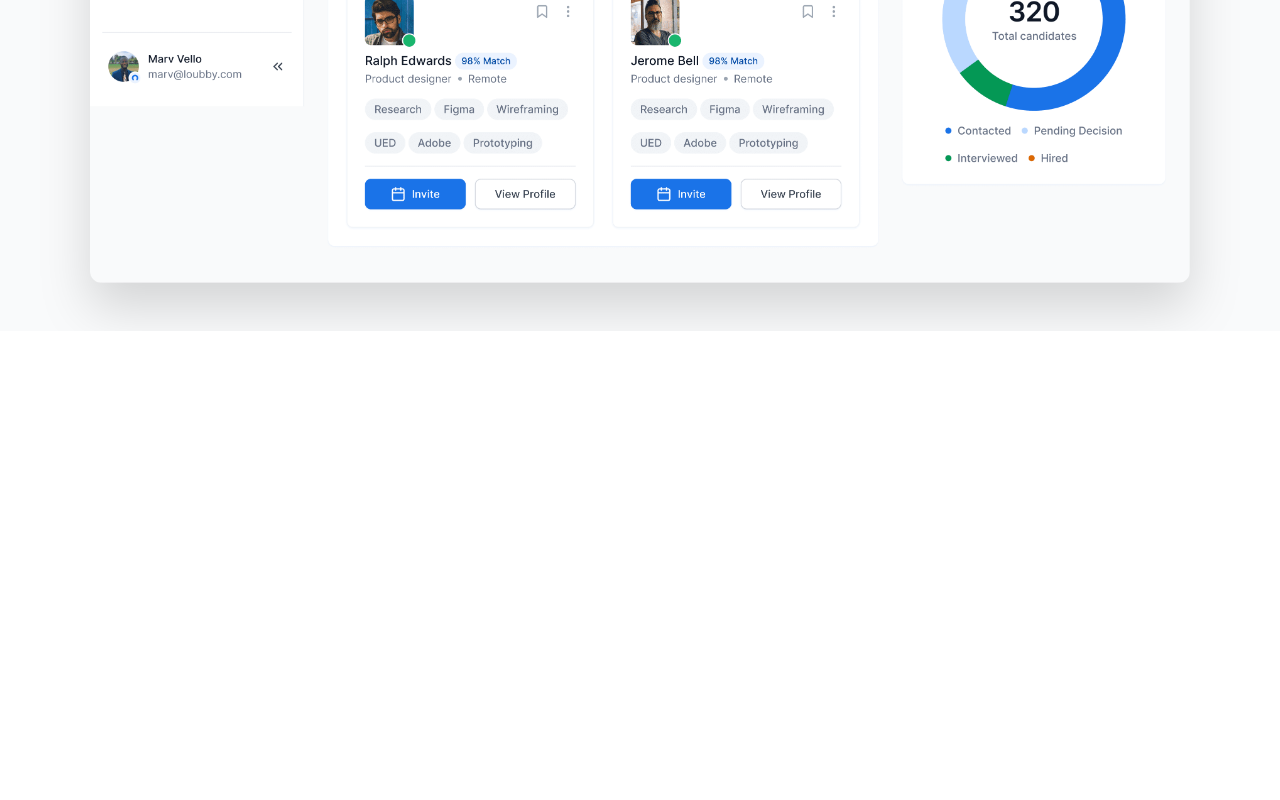
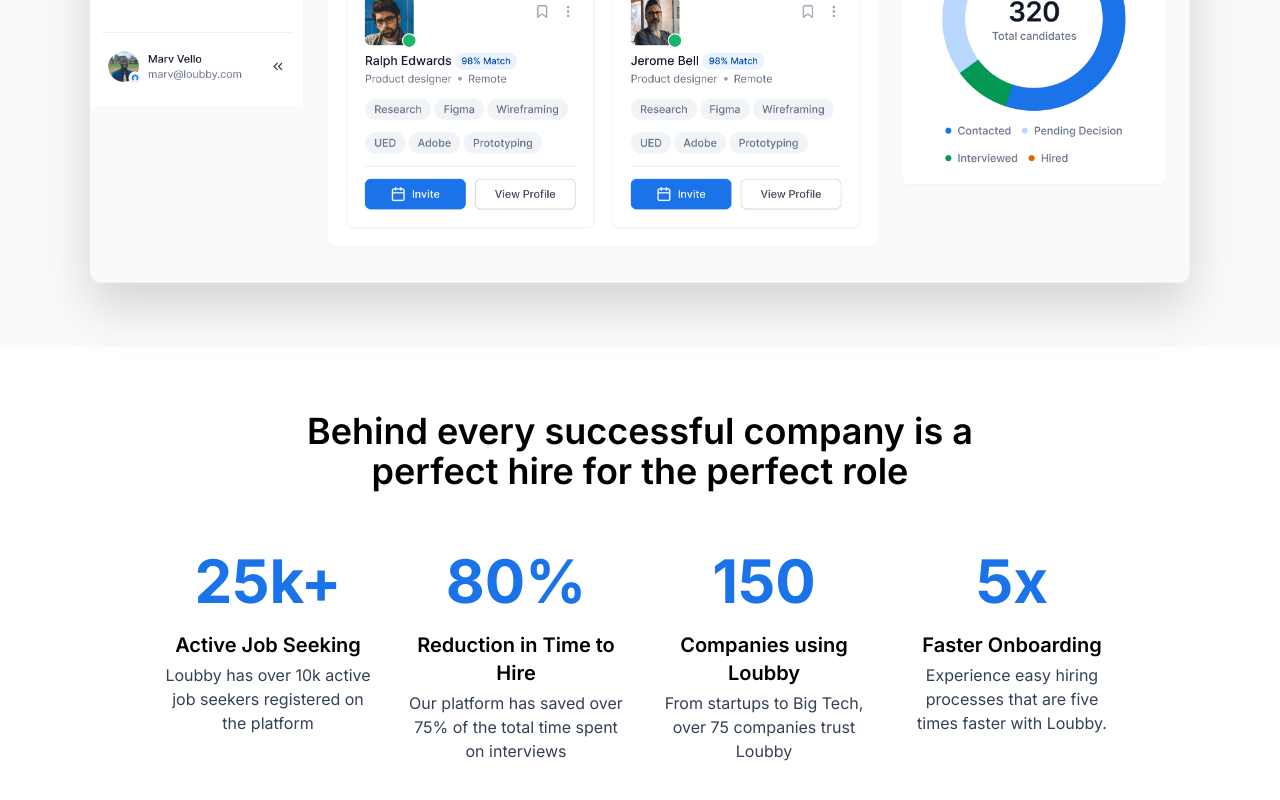
Before and after one commit to professor-12/loubby-ai, a Next.js app: page / in a window 1280 px wide. Shown: the part 1108-1908 px from the top of the page. Before the commit the page ends 1439 px from the top, so only its background shows below. Built offline with nearby package versions, Linux system fonts and the light colour scheme.

Commit message:
add stats components ui

```diff
--- a/src/app/(main Page)/page.tsx
+++ b/src/app/(main Page)/page.tsx
@@ -1,12 +1,14 @@
 import HeroSection from '@/components/HeroSection'
 import NavBar from '@/components/NavBar'
+import Stats from '@/components/Stats'
 import React from 'react'
 
 const Page = () => {
   return (
     <div>
       <NavBar />
-      <HeroSection/>
+      <HeroSection />
+      <Stats/>
     </div>
   )
 }
--- a/src/app/globals.css
+++ b/src/app/globals.css
@@ -6,3 +6,9 @@ html {
 
     -webkit-text-size-adjust: 100%;
 }
+
+@layer {
+    p  ,li  {
+        @apply text-muted
+    }
+}
--- a/src/components/HeroSection.tsx
+++ b/src/components/HeroSection.tsx
@@ -3,7 +3,7 @@ import React from "react";
 
 const HeroSection = () => {
     return (
-        <div className="bg-[rgb(249,250,251)] pb-12  relative">
+        <div className="bg-[rgb(249,250,251)] pb-16  relative">
             <div className="absolute -top-24 bg-heroBg bg-no-repeat z-10  w-full h-full" />
             <div className="z-30 mt-20 mb-5 space-y-5 pt-20 relative">
                 <h1 className="text-center text-6xl font-bold leading-[4.4rem]">
--- /dev/null
+++ b/src/components/Stats.tsx
@@ -0,0 +1,73 @@
+import React from "react";
+
+const Stats = () => {
+    return (
+        <div className="py-16 space-y-10">
+            <h1 className="text-4xl font-semibold text-center">
+                Behind every successful company is a <br /> perfect hire for the
+                perfect role
+            </h1>
+
+            <div className="grid w-[80%] mx-auto px-8 p-5 grid-cols-4 gap-8">
+                <div className="text-center space-y-5">
+                    <h1 className="text-6xl text-SpecialBlue font-bold">
+                        25k+
+                    </h1>
+
+                    <div className="space-y-1">
+                        <h3 className="text-xl font-semibold">
+                            Active Job Seeking
+                        </h3>
+                        <p>
+                            Loubby has over 10k active job seekers registered on
+                            the platform
+                        </p>
+                    </div>
+                </div>
+                <div className="text-center space-y-5">
+                    <h1 className="text-6xl text-SpecialBlue font-bold">80%</h1>
+
+                    <div className="space-y-1">
+                        <h3 className="text-xl font-semibold">
+                            Reduction in Time to Hire
+                        </h3>
+                        <p>
+                            Our platform has saved over 75% of the total time
+                            spent on interviews
+                        </p>
+                    </div>
+                </div>
+                <div className="text-center space-y-5">
+                    <h1 className="text-6xl text-SpecialBlue font-bold">150</h1>
+
+                    <div className="space-y-1">
+                        <h3 className="text-xl font-semibold">
+                            Companies using Loubby
+                        </h3>
+                        <p>
+                            From startups to Big Tech, over 75 companies trust
+                            Loubby
+                        </p>
+                    </div>
+                </div>
+                <div className="text-center space-y-5">
+                    <h1 className="text-6xl text-SpecialBlue font-bold">
+                        5x
+                    </h1>
+                    <div className="space-y-1">
+                        <h3 className="text-xl font-semibold">
+                            Faster Onboarding
+                        </h3>
+
+                        <p>
+                            Experience easy hiring processes that are five times
+                            faster with Loubby.
+                        </p>
+                    </div>
+                </div>
+            </div>
+        </div>
+    );
+};
+
+export default Stats;
--- a/tailwind.config.ts
+++ b/tailwind.config.ts
@@ -18,6 +18,7 @@ const config: Config = {
         primaryGreen: "#039855",
         grayishAsh: "#98A2B3",
         lightGray: "#D0D5DD",
+        muted: "#344054",
       }  ,
       backgroundImage: {
         heroBg: "url('/LoubbyHeroBgSection.webp')"
```
